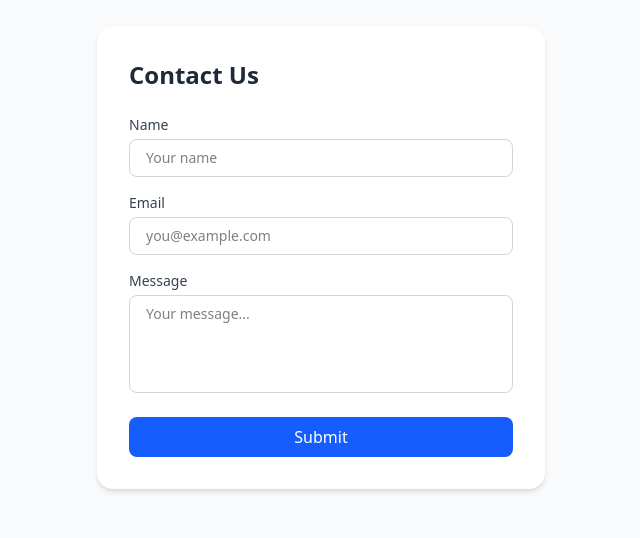
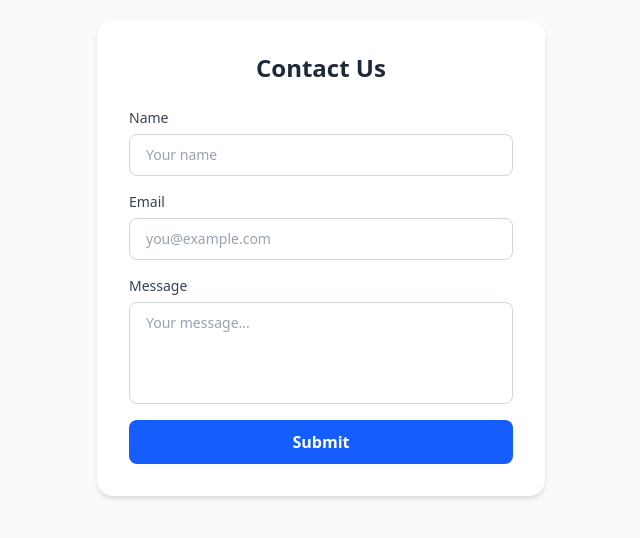
Before and after one commit to Ruqayya-Hasnee/contact-form, a Next.js app: page / in a window 1280 px wide. Shown: the part 142-680 px from the top of the page, without its empty margins (319-959 px from the left). Built offline with nearby package versions, Linux system fonts and the light colour scheme.

Commit message:
added contact form ui with useState and handleChange

```diff
--- a/app/page.tsx
+++ b/app/page.tsx
@@ -21,17 +21,20 @@ export default function Home() {
     setForm({ ...form, [e.target.name]: e.target.value });
   };
 
-  const handleSubmit = (e: React.FormEvent<HTMLFormElement>) => {
+  const handleSubmit = (e: React.BaseSyntheticEvent) => {
     e.preventDefault();
   };
 
   return (
-    <div className="min-h-screen flex items-center justify-center bg-gray-50 px-4">
-      <div className="w-full max-w-md bg-white rounded-2xl shadow-md p-8">
-        <h1 className="text-2xl font-semibold text-gray-800 mb-6">Contact Us</h1>
+    <div className="min-h-screen flex items-center justify-center bg-gray-50 px-4 py-10">
+      <div className="w-full max-w-md bg-white rounded-2xl shadow-md p-6 sm:p-8">
+
+        <h1 className="text-2xl font-bold text-center text-gray-800 mb-6">
+          Contact Us
+        </h1>
 
         <form onSubmit={handleSubmit} className="flex flex-col gap-4" noValidate>
-          <div className="flex flex-col gap-1">
+          <div className="flex flex-col gap-1.5">
             <label htmlFor="name" className="text-sm font-medium text-gray-700">
               Name
             </label>
@@ -42,11 +45,11 @@ export default function Home() {
               value={form.name}
               onChange={handleChange}
               placeholder="Your name"
-              className="border border-gray-300 rounded-lg px-4 py-2 text-sm focus:outline-none focus:ring-2 focus:ring-blue-500"
+              className="border border-gray-300 rounded-lg px-4 py-2.5 text-sm text-gray-800 placeholder-gray-400 focus:outline-none focus:ring-2 focus:ring-blue-500 transition"
             />
           </div>
 
-          <div className="flex flex-col gap-1">
+          <div className="flex flex-col gap-1.5">
             <label htmlFor="email" className="text-sm font-medium text-gray-700">
               Email
             </label>
@@ -57,11 +60,11 @@ export default function Home() {
               value={form.email}
               onChange={handleChange}
               placeholder="you@example.com"
-              className="border border-gray-300 rounded-lg px-4 py-2 text-sm focus:outline-none focus:ring-2 focus:ring-blue-500"
+              className="border border-gray-300 rounded-lg px-4 py-2.5 text-sm text-gray-800 placeholder-gray-400 focus:outline-none focus:ring-2 focus:ring-blue-500 transition"
             />
           </div>
 
-          <div className="flex flex-col gap-1">
+          <div className="flex flex-col gap-1.5">
             <label htmlFor="message" className="text-sm font-medium text-gray-700">
               Message
             </label>
@@ -72,17 +75,18 @@ export default function Home() {
               onChange={handleChange}
               placeholder="Your message..."
               rows={4}
-              className="border border-gray-300 rounded-lg px-4 py-2 text-sm focus:outline-none focus:ring-2 focus:ring-blue-500 resize-none"
+              className="border border-gray-300 rounded-lg px-4 py-2.5 text-sm text-gray-800 placeholder-gray-400 focus:outline-none focus:ring-2 focus:ring-blue-500 transition resize-none"
             />
           </div>
 
           <button
             type="submit"
-            className="mt-2 bg-blue-600 hover:bg-blue-700 text-white font-medium py-2 rounded-lg transition-colors"
+            className="w-full bg-blue-600 hover:bg-blue-700 text-white font-semibold py-2.5 rounded-lg transition-colors"
           >
             Submit
           </button>
         </form>
+
       </div>
     </div>
   );
```
